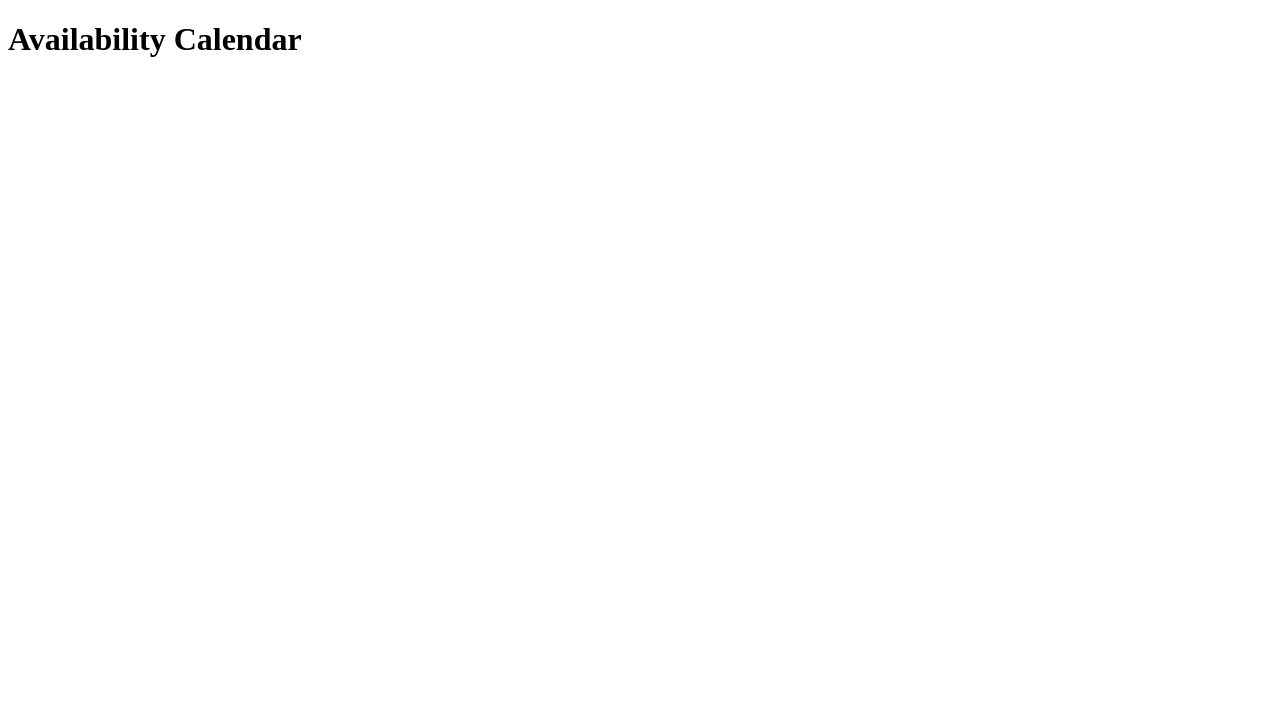
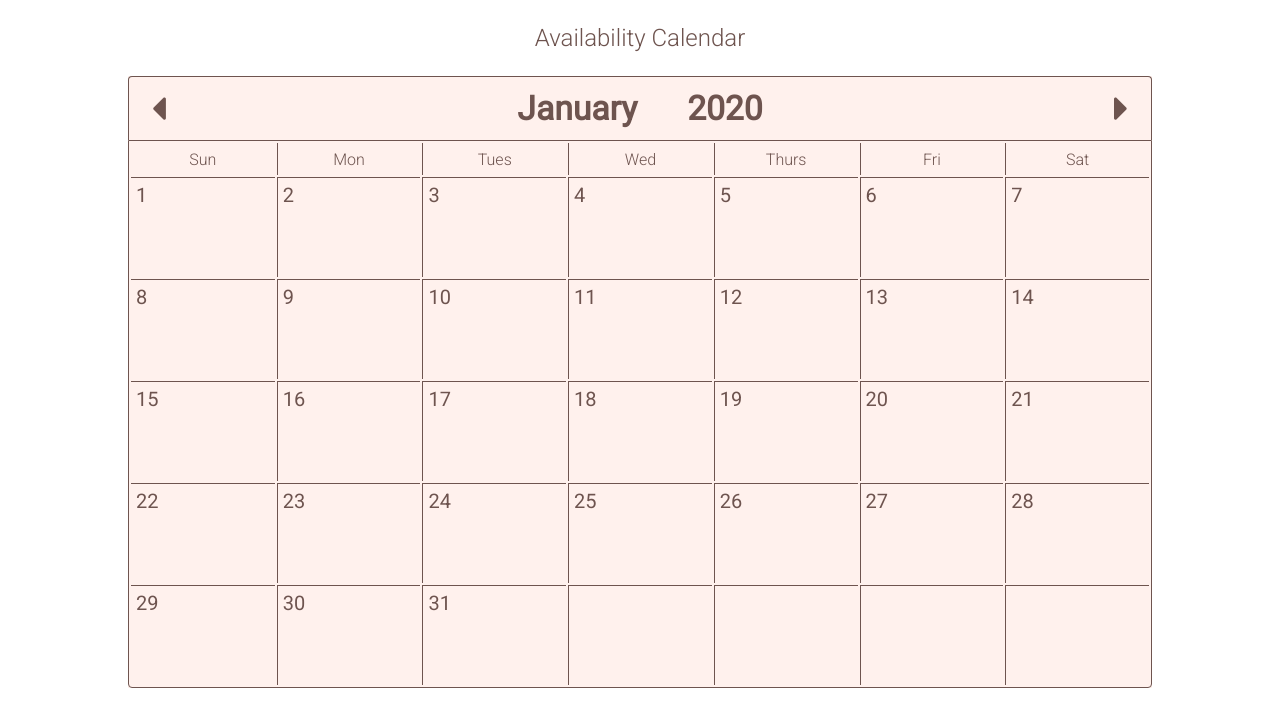
Before and after one commit to ewether/availability-calendar, a plain HTML site: page html/index.html in a window 1280 px wide. Drawn offline with nearby package versions, Linux system fonts and the light colour scheme.

Commit message:
rough html & css

```diff
--- a/css/style.css
+++ b/css/style.css
@@ -1 +1,120 @@
-style.css
+* {
+  margin: 0;
+  padding: 0;
+  text-align: center;
+  box-sizing: border-box;
+  font-family: 'Roboto', sans-serif;
+  color: #6e544f;
+}
+
+.calendar-container {
+  margin: 0 auto;
+  background-color: #fff1ed;
+  width: 80%;
+}
+
+.header h1 {
+  margin: 1em 0em;
+  width: 100%;
+  font-size: 1.5em;
+  font-weight: 300;
+}
+
+.month-nav {
+  display: flex;
+  justify-content: space-between;
+  align-items: center;
+  height: 4em;
+  width: 100%;
+  border-right: .5px solid #6e544f;
+  border-top: .5px solid #6e544f;
+  border-left: .5px solid #6e544f;
+  border-radius: 4px 4px 0px 0px;
+}
+
+.month-year {
+  display: flex;
+  justify-content: space-between;
+  font-size: 1.4em;
+  width: 24%;
+  margin: 0 auto;
+}
+
+.month-year h2 {
+  color: #6e544f;
+}
+
+.nav-btn {
+  background-color: transparent;
+  border: .5px solid transparent;
+  text-align: center;
+  font-size: 1.6em;
+}
+
+.nav-btn i {
+  width: 1.5em;
+  height: 1.5em;
+  line-height: 1.5em;
+}
+
+.nav-btn i:hover {
+  opacity: .91;
+  cursor: pointer;
+}
+
+#left-btn:hover {
+  transform: translate(-2px);
+  transition: all 0.07s ease-in;
+}
+
+#right-btn:hover {
+  transform: translate(2px);
+  transition: all 0.07s ease-in;
+}
+
+.calendar-days {
+  margin: 0 auto;
+  width: 100%;
+  border-collapse: separate;
+  border-bottom-left-radius: 4px;
+  -moz-border-bottom-left-radius:4px;
+  border-bottom-right-radius: 4px;
+  -moz-border-bottom-right-radius:4px;
+  border: .5px solid #6e544f;
+}
+
+.calendar-days td, th {
+  border-left:solid #6e544f 1px;
+  border-top:solid #6e544f 1px;
+}
+
+.calendar-days th {
+  border-top: none;
+}
+
+.calendar-days td:first-child, th:first-child {
+  border-left: none;
+}
+
+.week-days tr {
+  border: .5px solid #6e544f;
+  height: 2em;
+}
+
+.week-days th {
+  font-weight: 300;
+}
+
+.numbered-days td {
+  height: 5em;
+  text-align: left;
+  vertical-align: baseline;
+  width: 14.285714%;
+  padding: .25em;
+  font-size: 1.25em;
+}
+
+.numbered-days td:hover {
+  background-color: #fff5f2;
+  cursor: pointer;
+}
--- a/html/index.html
+++ b/html/index.html
@@ -2,12 +2,95 @@
 <html>
 <head>
   <link href="../css/style.css" type="text/css" rel="stylesheet">
+  <link href="https://fonts.googleapis.com/css2?family=Roboto:wght@300;400&display=swap" rel="stylesheet">
+  <link rel="stylesheet" href="https://use.fontawesome.com/releases/v5.13.0/css/all.css"/>
   <title></title>
 </head>
   <body>
 
-    <h1>Availability Calendar</h1>
+    <div class="container">
+      <header class="header">
+        <h1>Availability Calendar</h1>
+      </header>
 
+      <div class="calendar-container">
+        <div class="month-nav">
+          <button class="nav-btn" id="left-btn">
+            <h2><i class="fas fa-caret-left"></i></h2>
+          </button>
+          <div class="month-year">
+            <h2 class="selected-month">January</h2>
+            <h2>2020</h2>
+          </div>
+          <button class="nav-btn" id="right-btn">
+            <h2><i class="fas fa-caret-right"></i></h2>
+          </button>
+        </div>
+
+        <table class="calendar-days">
+          <thead class="week-days">
+            <tr>
+              <th>Sun</th>
+              <th>Mon</th>
+              <th>Tues</th>
+              <th>Wed</th>
+              <th>Thurs</th>
+              <th>Fri</th>
+              <th>Sat</th>
+            </tr>
+          </thead>
+          <tbody class="numbered-days">
+            <tr>
+              <td>1</td>
+              <td>2</td>
+              <td>3</td>
+              <td>4</td>
+              <td>5</td>
+              <td>6</td>
+              <td>7</td>
+            </tr>
+            <tr>
+              <td>8</td>
+              <td>9</td>
+              <td>10</td>
+              <td>11</td>
+              <td>12</td>
+              <td>13</td>
+              <td>14</td>
+            </tr>
+            <tr>
+              <td>15</td>
+              <td>16</td>
+              <td>17</td>
+              <td>18</td>
+              <td>19</td>
+              <td>20</td>
+              <td>21</td>
+            </tr>
+            <tr>
+              <td>22</td>
+              <td>23</td>
+              <td>24</td>
+              <td>25</td>
+              <td>26</td>
+              <td>27</td>
+              <td>28</td>
+            </tr>
+            <tr>
+              <td>29</td>
+              <td>30</td>
+              <td>31</td>
+              <td></td>
+              <td></td>
+              <td></td>
+              <td></td>
+            </tr>
+          </tbody>
+        </table>
+
+        <div class="bottom-border"></div>
+      </div>
+    </div>
 
     <script src="https://ajax.googleapis.com/ajax/libs/jquery/3.5.1/jquery.min.js"></script>
     <script src="../js/scripts.js"></script>
```
